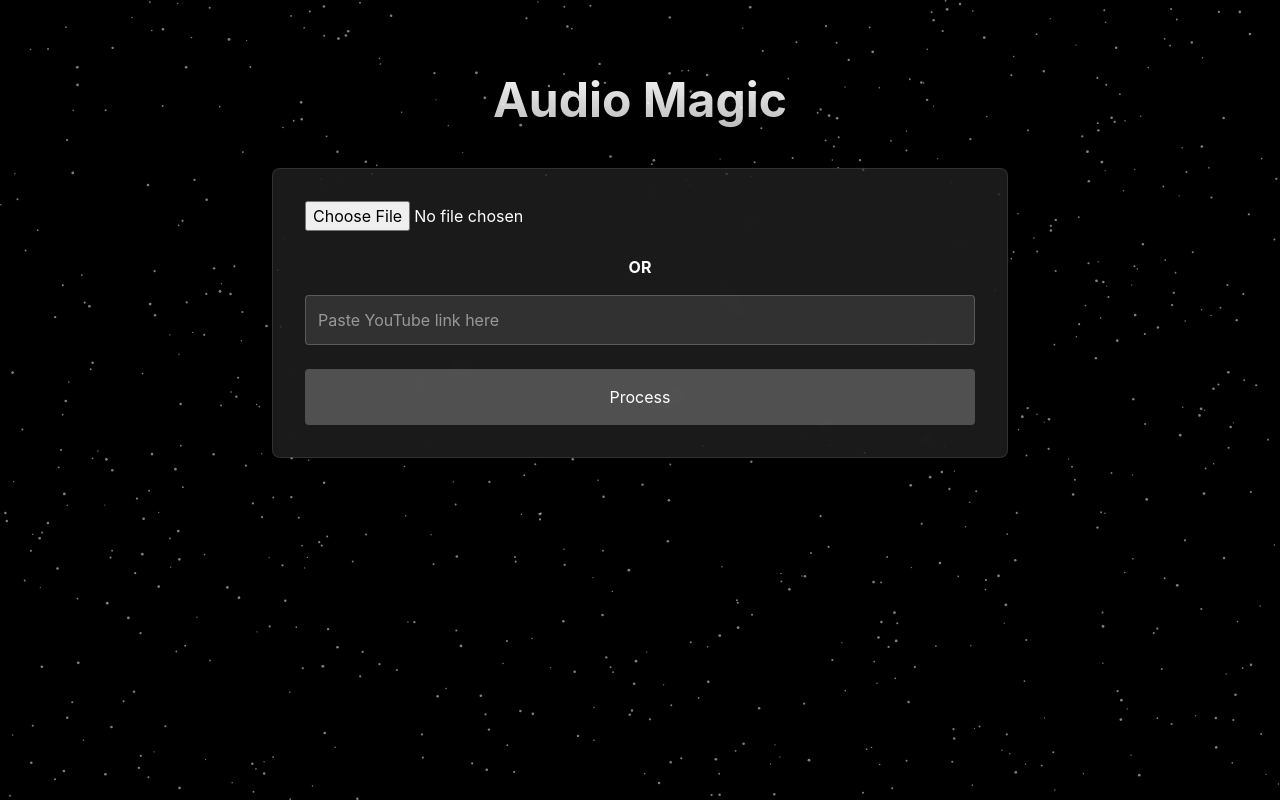
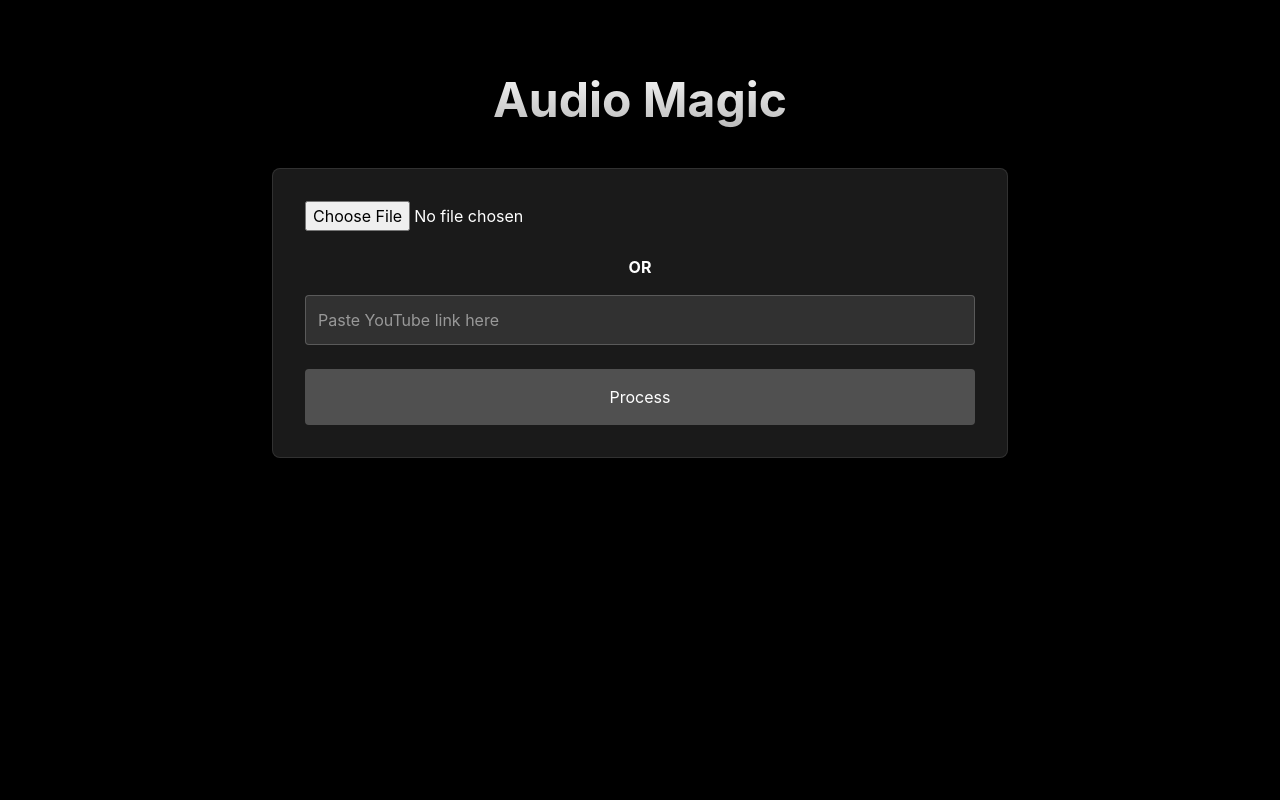
Before and after one commit to rajesh9442/AudioMagic, a React (Vite) app in the folder frontend/: page / in a window 1280 px wide. Built offline with nearby package versions, Linux system fonts and the light colour scheme.

Commit message:
Remove sparkles

```diff
--- a/frontend/src/App.jsx
+++ b/frontend/src/App.jsx
@@ -1,23 +1,10 @@
 import React from 'react';
 import UploadForm from './components/uploadForm/UploadForm';
-import { SparklesCore } from './components/ui/sparkles';
 import './styles/App.css';
 
 function App() {
   return (
     <div className="app relative min-h-screen bg-black">
-      <div className="absolute inset-0 w-full h-full">
-        <SparklesCore
-          id="tsparticlesfullpage"
-          background="transparent"
-          minSize={0.6}
-          maxSize={1.4}
-          particleDensity={100}
-          className="w-full h-full"
-          particleColor="#FFFFFF"
-          speed={1}
-        />
-      </div>
       <div className="relative z-10">
         <UploadForm />
       </div>
--- a/frontend/src/components/ui/sparkles.jsx
+++ /dev/null
@@ -1,66 +0,0 @@
-import { useCallback } from "react";
-import Particles from "react-tsparticles";
-import { loadFull } from "tsparticles";
-
-export const SparklesCore = ({
-  id,
-  background,
-  minSize,
-  maxSize,
-  speed,
-  particleDensity,
-  className,
-  particleColor,
-}) => {
-  const particlesInit = useCallback(async (engine) => {
-    await loadFull(engine);
-  }, []);
-
-  const particlesConfig = {
-    background: {
-      color: background,
-    },
-    fullScreen: false,
-    particles: {
-      color: {
-        value: particleColor || "#ffffff",
-      },
-      move: {
-        direction: "none",
-        enable: true,
-        outModes: {
-          default: "bounce",
-        },
-        random: false,
-        speed: speed || 2,
-        straight: false,
-      },
-      number: {
-        density: {
-          enable: true,
-          area: particleDensity || 800,
-        },
-        value: 80,
-      },
-      opacity: {
-        value: 0.5,
-      },
-      shape: {
-        type: "circle",
-      },
-      size: {
-        value: { min: minSize || 1, max: maxSize || 3 },
-      },
-    },
-    detectRetina: true,
-  };
-
-  return (
-    <Particles
-      id={id || "tsparticles"}
-      init={particlesInit}
-      options={particlesConfig}
-      className={className}
-    />
-  );
-};
```
